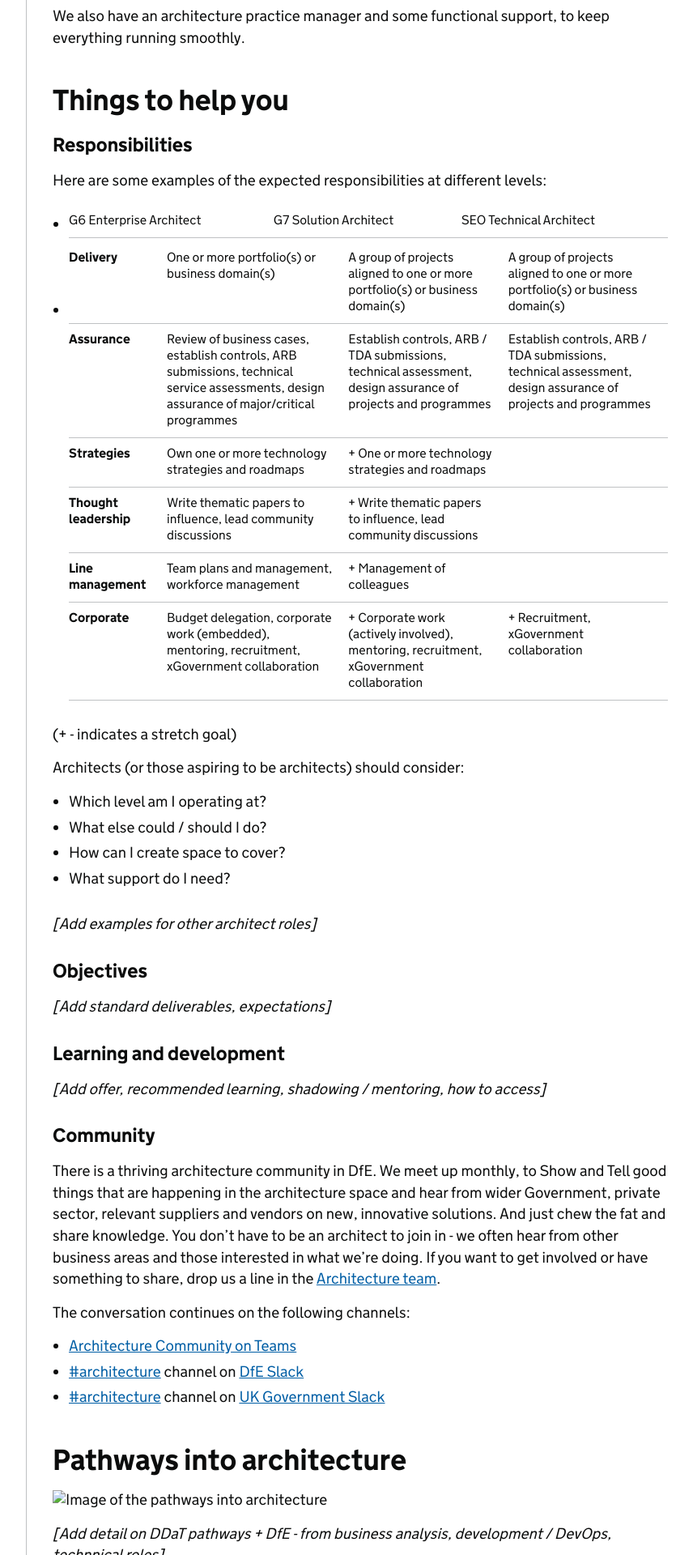
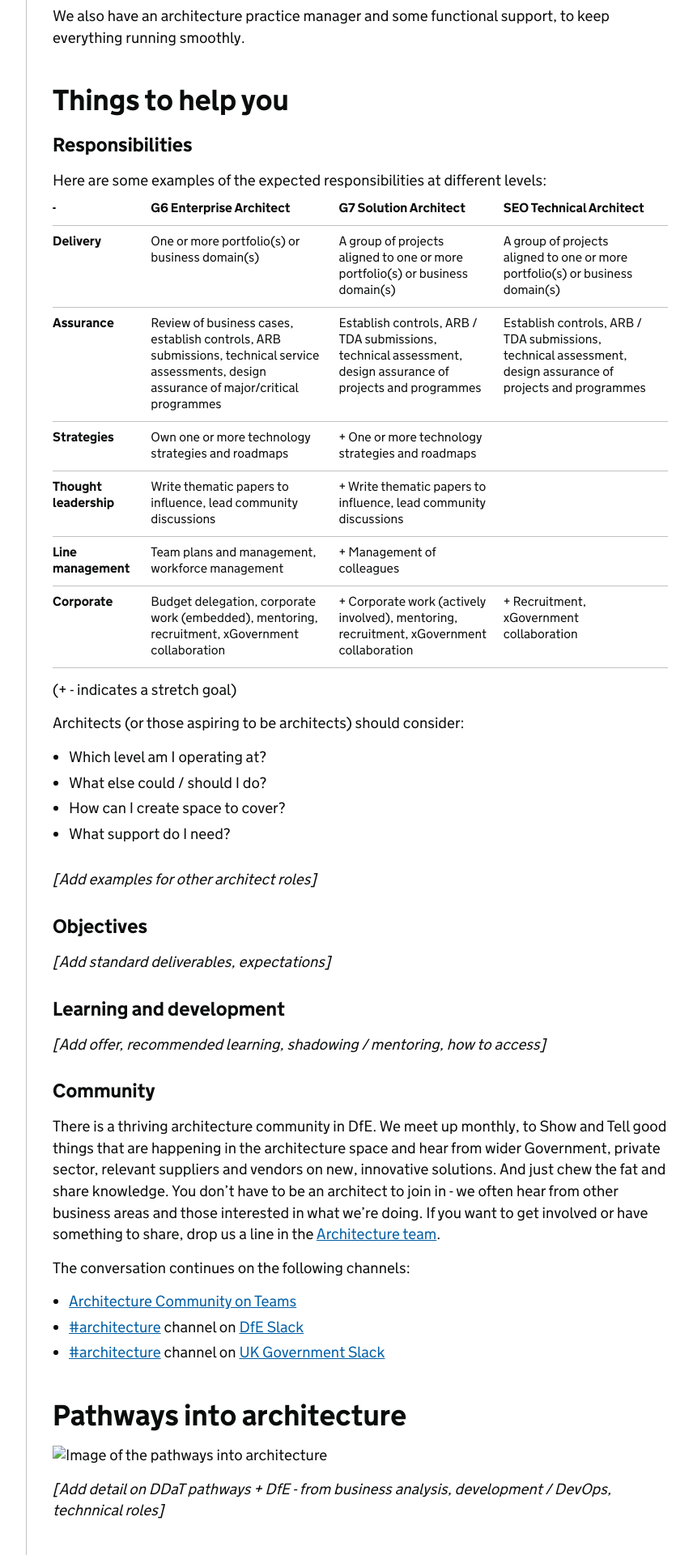
Before and after one commit to DFE-Digital/architecture, a Jekyll site: the page built from capability/architecture-capability-framework.md, in a window 1280 px wide. Shown: the part 2075-3995 px from the top of the page at 81% size, without its empty margins (298-1154 px from the left). Built offline with Jekyll 4.4.1, drawn with Linux system fonts in a browser that asks for light colours; our own code applies the rules of GitHub Pages for plain Markdown files.

```diff
--- a/capability/architecture-capability-framework.md
+++ b/capability/architecture-capability-framework.md
@@ -61,7 +61,7 @@ We also have an architecture practice manager and some functional support, to ke
 ### Responsibilities
 Here are some examples of the expected responsibilities at different levels:
 
-- | G6 Enterprise Architect | G7 Solution Architect | SEO Technical Architect
+| - | G6 Enterprise Architect | G7 Solution Architect | SEO Technical Architect
 - | - | - | -
 __Delivery__ | One or more portfolio(s) or business domain(s) | A group of projects aligned to one or more portfolio(s) or business domain(s) | A group of projects aligned to one or more portfolio(s) or business domain(s)
 __Assurance__ | Review of business cases, establish controls, ARB submissions, technical service assessments, design assurance of major/critical programmes | Establish controls, ARB / TDA submissions, technical assessment, design assurance of projects and programmes | Establish controls, ARB / TDA submissions, technical assessment, design assurance of projects and programmes
```
